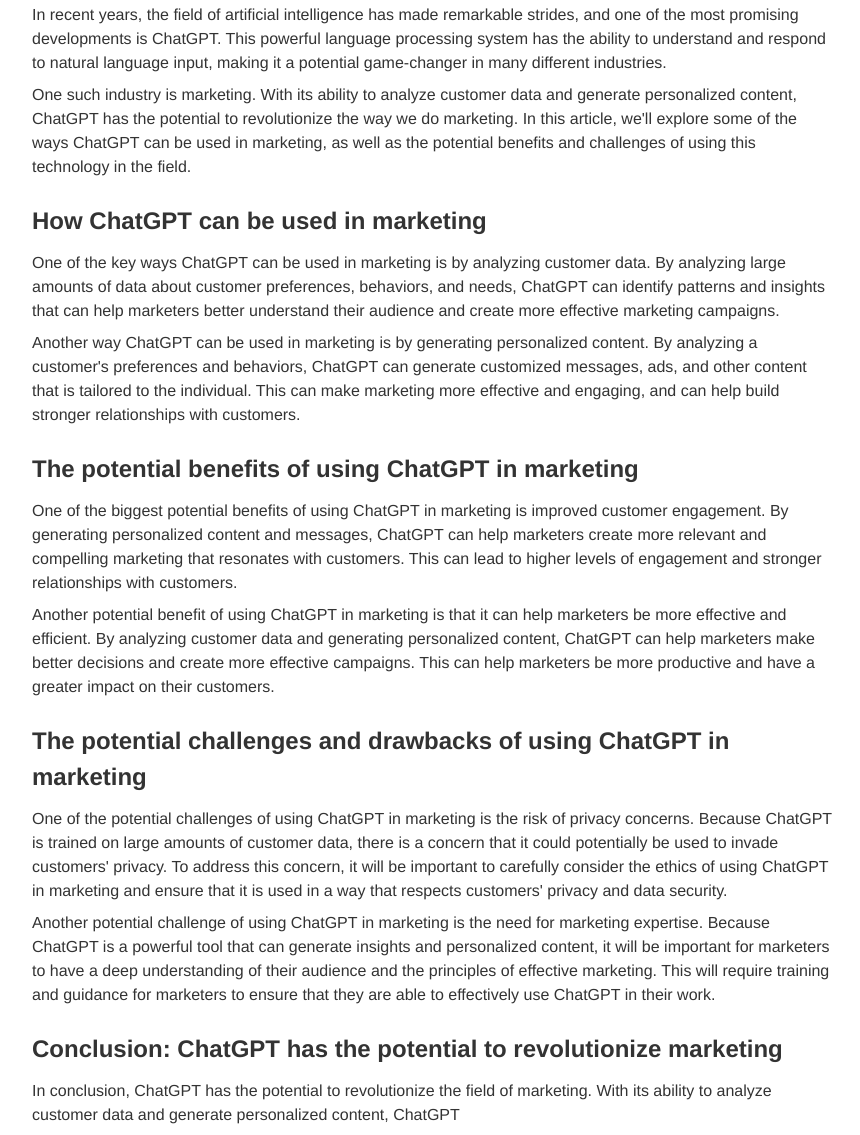
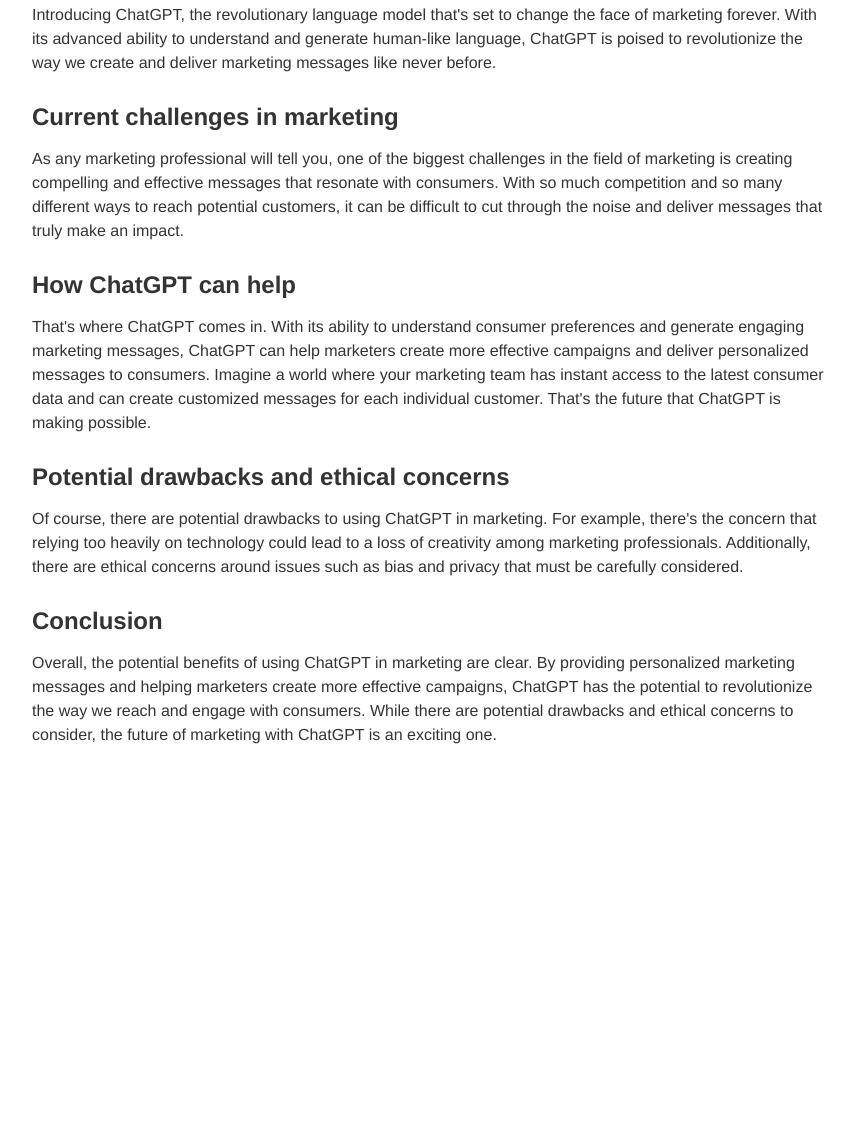
Before and after one commit to jkasimotto/blog-posts, a plain HTML site: page 5.html in a window 1280 px wide. Shown: the part 93-1228 px from the top of the page, without its empty margins (208-1068 px from the left). After the commit the page ends 848 px from the top, so only its background shows below. Drawn offline with Linux system fonts and the light colour scheme.

Commit message:
Publish to website

```diff
--- a/5.html
+++ b/5.html
@@ -5,17 +5,13 @@
 </head>
 <body>
   <h1>How ChatGPT will change marketing</h1>
-  <p>In recent years, the field of artificial intelligence has made remarkable strides, and one of the most promising developments is ChatGPT. This powerful language processing system has the ability to understand and respond to natural language input, making it a potential game-changer in many different industries.</p>
-  <p>One such industry is marketing. With its ability to analyze customer data and generate personalized content, ChatGPT has the potential to revolutionize the way we do marketing. In this article, we'll explore some of the ways ChatGPT can be used in marketing, as well as the potential benefits and challenges of using this technology in the field.</p>
-  <h2>How ChatGPT can be used in marketing</h2>
-  <p>One of the key ways ChatGPT can be used in marketing is by analyzing customer data. By analyzing large amounts of data about customer preferences, behaviors, and needs, ChatGPT can identify patterns and insights that can help marketers better understand their audience and create more effective marketing campaigns.</p>
-  <p>Another way ChatGPT can be used in marketing is by generating personalized content. By analyzing a customer's preferences and behaviors, ChatGPT can generate customized messages, ads, and other content that is tailored to the individual. This can make marketing more effective and engaging, and can help build stronger relationships with customers.</p>
-  <h2>The potential benefits of using ChatGPT in marketing</h2>
-  <p>One of the biggest potential benefits of using ChatGPT in marketing is improved customer engagement. By generating personalized content and messages, ChatGPT can help marketers create more relevant and compelling marketing that resonates with customers. This can lead to higher levels of engagement and stronger relationships with customers.</p>
-  <p>Another potential benefit of using ChatGPT in marketing is that it can help marketers be more effective and efficient. By analyzing customer data and generating personalized content, ChatGPT can help marketers make better decisions and create more effective campaigns. This can help marketers be more productive and have a greater impact on their customers.</p>
-  <h2>The potential challenges and drawbacks of using ChatGPT in marketing</h2>
-  <p>One of the potential challenges of using ChatGPT in marketing is the risk of privacy concerns. Because ChatGPT is trained on large amounts of customer data, there is a concern that it could potentially be used to invade customers' privacy. To address this concern, it will be important to carefully consider the ethics of using ChatGPT in marketing and ensure that it is used in a way that respects customers' privacy and data security.</p>
-  <p>Another potential challenge of using ChatGPT in marketing is the need for marketing expertise. Because ChatGPT is a powerful tool that can generate insights and personalized content, it will be important for marketers to have a deep understanding of their audience and the principles of effective marketing. This will require training and guidance for marketers to ensure that they are able to effectively use ChatGPT in their work.</p>
-  <h2>Conclusion: ChatGPT has the potential to revolutionize marketing</h2>
-  <p>In conclusion, ChatGPT has the potential to revolutionize the field of marketing. With its ability to analyze customer data and generate personalized content, ChatGPT</p>
+  <p>Introducing ChatGPT, the revolutionary language model that's set to change the face of marketing forever. With its advanced ability to understand and generate human-like language, ChatGPT is poised to revolutionize the way we create and deliver marketing messages like never before.</p>
+  <h2>Current challenges in marketing</h2>
+  <p>As any marketing professional will tell you, one of the biggest challenges in the field of marketing is creating compelling and effective messages that resonate with consumers. With so much competition and so many different ways to reach potential customers, it can be difficult to cut through the noise and deliver messages that truly make an impact.</p>
+  <h2>How ChatGPT can help</h2>
+  <p>That's where ChatGPT comes in. With its ability to understand consumer preferences and generate engaging marketing messages, ChatGPT can help marketers create more effective campaigns and deliver personalized messages to consumers. Imagine a world where your marketing team has instant access to the latest consumer data and can create customized messages for each individual customer. That's the future that ChatGPT is making possible.</p>
+  <h2>Potential drawbacks and ethical concerns</h2>
+  <p>Of course, there are potential drawbacks to using ChatGPT in marketing. For example, there's the concern that relying too heavily on technology could lead to a loss of creativity among marketing professionals. Additionally, there are ethical concerns around issues such as bias and privacy that must be carefully considered.</p>
+  <h2>Conclusion</h2>
+  <p>Overall, the potential benefits of using ChatGPT in marketing are clear. By providing personalized marketing messages and helping marketers create more effective campaigns, ChatGPT has the potential to revolutionize the way we reach and engage with consumers. While there are potential drawbacks and ethical concerns to consider, the future of marketing with ChatGPT is an exciting one.</p>
 </body>
```
Also changed, not shown: 3.html (+9 -12 lines), index.html (+1 -1 lines).
